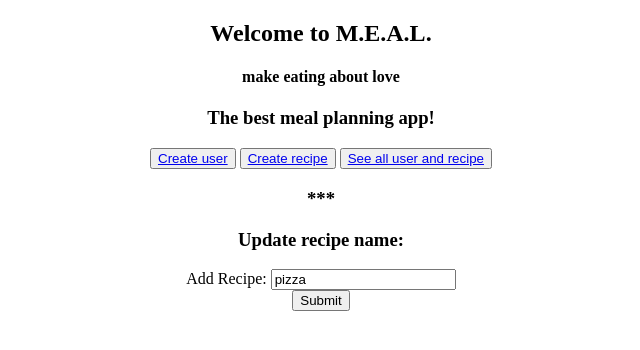
After one commit to analouro/mpwa, a Flask app: a page that uses application/templates/update.html in a window 1280 px wide. The commit adds this page. Shown: the top 350 px of the page, without its empty margins (319-959 px from the left). Run offline with Flask 2, Linux system fonts and the light colour scheme; data comes from the database, SQL or seed files in the repository; both versions use the stored data as it was after the commit.

Commit message:
Added update.html - can create a link between read.html and update.html but on submit I get a typerror

```diff
--- a/application/routes.py
+++ b/application/routes.py
@@ -1,3 +1,4 @@
+from os import name
 from flask import redirect, render_template, request, url_for
 from application import app, db
 from application.forms import UserForm, RecipeForm
@@ -21,17 +22,17 @@ def user():
 
 @app.route('/recipe', methods=['GET', 'POST'])
 def recipe():
-    user_recipe = RecipeForm()
-    users= User.query.all()
+    recipe_form = RecipeForm()
+    users = User.query.all()
     for user in users:
-        user_recipe.recipe_user.choices.append((user.id, f'{user.name}'))
+        recipe_form.recipe_user.choices.append((user.id, f'{user.name}'))
 
-    if user_recipe.validate_on_submit():
-        recipe = Recipe(name=user_recipe.name.data, user_id=user_recipe.recipe_user.data)
+    if recipe_form.validate_on_submit():
+        recipe = Recipe(name=recipe_form.name.data, user_id=recipe_form.recipe_user.data)
         db.session.add(recipe)
         db.session.commit()
         return redirect(url_for('read'))
-    return render_template('recipe.html', form=user_recipe)
+    return render_template('recipe.html', form=recipe_form)
 
 @app.route('/read', methods=['GET'])
 def read():
@@ -39,3 +40,18 @@ def read():
     recipes = Recipe.query.all()
 
     return render_template('read.html', users=users, recipes=recipes)
+
+@app.route('/update/<recipe>', methods=['GET', 'POST'])
+def update(recipe):
+    recipe_form = RecipeForm()
+    recipe = Recipe.query.filter_by(name=recipe).first()
+
+    if request.method == 'GET':
+        recipe_form.name.data = recipe.name
+        return render_template('update.html', form=recipe_form)
+
+    else:
+        if recipe_form.validate_on_submit():
+            recipe.name = recipe_form.name.data
+            db.session.commit()
+            return redirect(url_for('read'))
--- a/application/templates/read.html
+++ b/application/templates/read.html
@@ -6,6 +6,7 @@
        <br>
        Recipe: {{ recipe.name }}  <br>
        <br> Registered by: {{ recipe.user.name }}
+       <button><span><a href="{{ url_for('update', recipe=recipe.name) }}">Update</a></span></button>
        <br>
        ---
        <br>
--- /dev/null
+++ b/application/templates/update.html
@@ -0,0 +1,13 @@
+{% extends 'layout.html' %}
+{% block body %}
+     <h3>Update recipe name:</h3>
+     <div class='form'>
+        <form method='POST' action=''>
+             {{ form.hidden_tag() }}
+             {{ form.name.label }}
+             {{ form.name }}
+             <br>
+             {{ form.submit }}
+    </form>
+</div>
+{% endblock body %}
```
Also changed, not shown: application/templates/recipes.html (deleted, +0 -37 lines), application/data.db, application/forms.py (line endings or trailing spaces).
